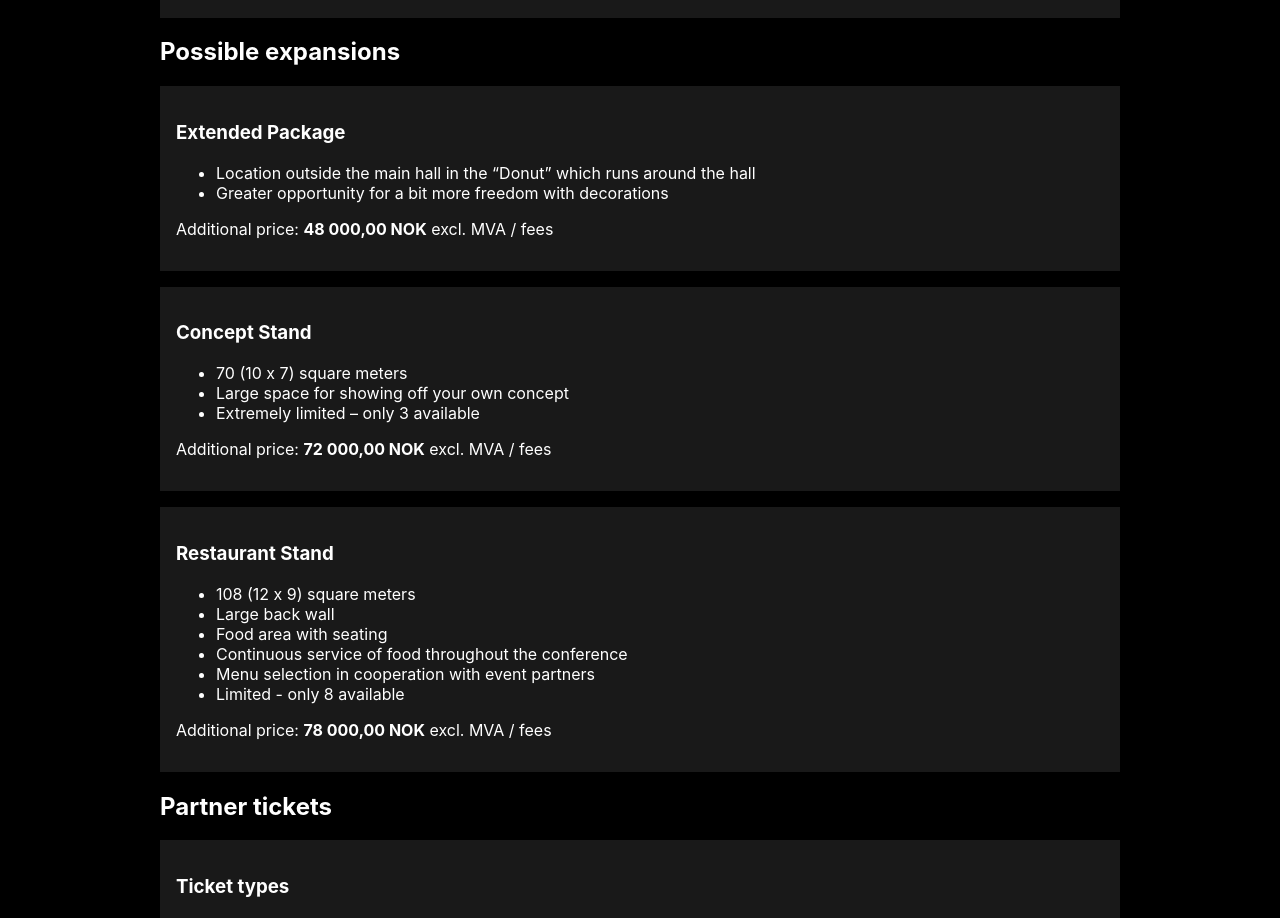
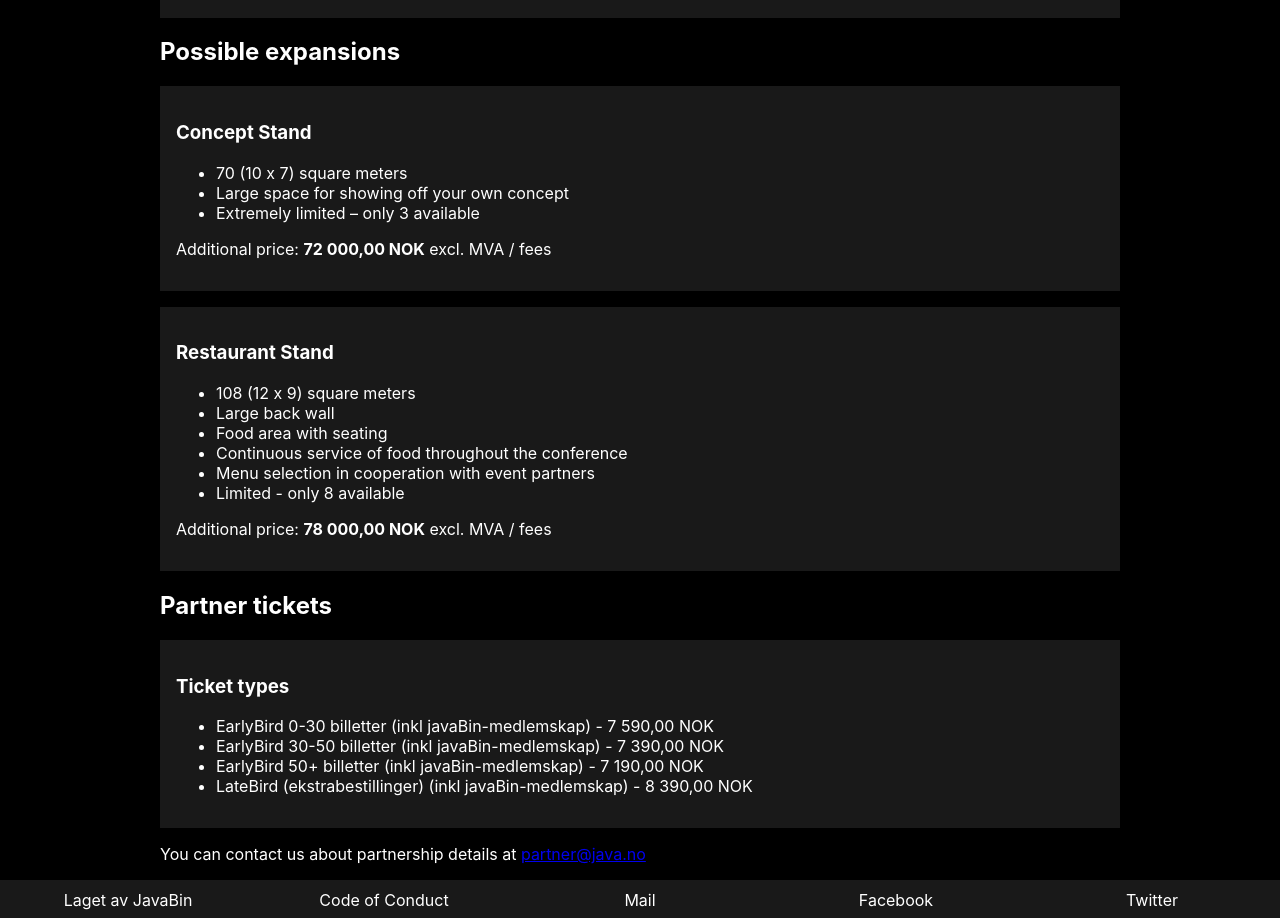
Before and after one commit to javaBin/2023.javazone.no, a Next.js app: page /partners in a window 1280 px wide. Shown: the part 900-1818 px from the top of the page. Built offline with nearby package versions, Linux system fonts and the light colour scheme.

Commit message:
Removed extended stand as option

```diff
--- a/app/partners/page.tsx
+++ b/app/partners/page.tsx
@@ -31,7 +31,6 @@ export default function Partners() {
             <StandardPackage />
             <DonutStand />
             <h2>Possible expansions</h2>
-            <ExtendedPackage />
             <ConceptStand />
             <RestaurantStand />
             <h2>Partner tickets</h2>
@@ -144,14 +143,6 @@ const DonutStand = () => (
   </PartnerCard>
 )
 
-const ExtendedPackage = () => (
-  <PartnerCard title="Extended Package" price={{ value: 48000, additional: true }}>
-    <ul>
-      <li>Location outside the main hall in the “Donut” which runs around the hall</li>
-      <li>Greater opportunity for a bit more freedom with decorations</li>
-    </ul>
-  </PartnerCard>
-)
 
 const ConceptStand = () => (
   <PartnerCard title="Concept Stand" price={{ value: 72000, additional: true }}>
```
